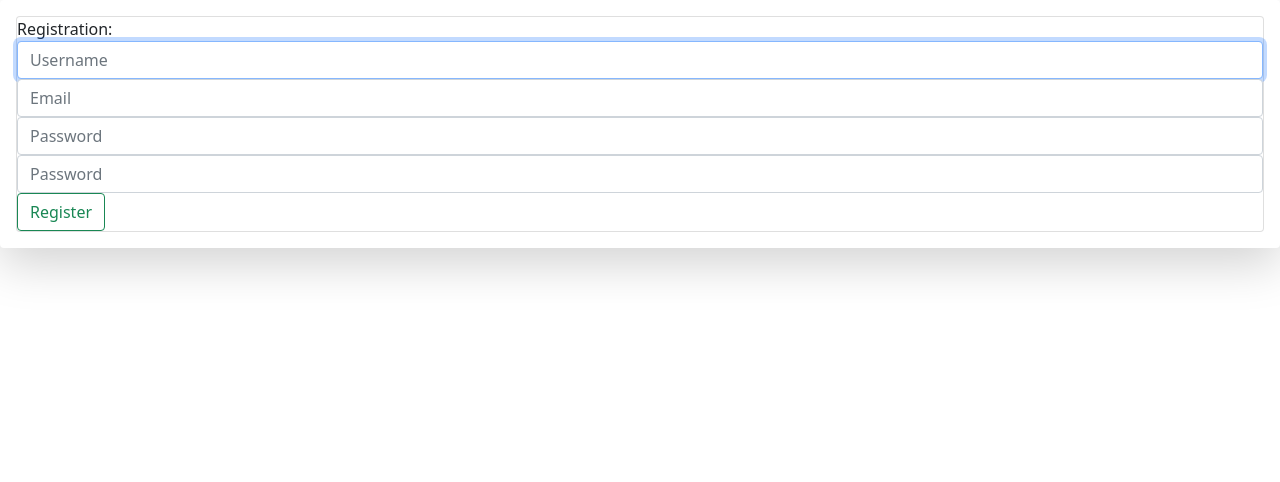
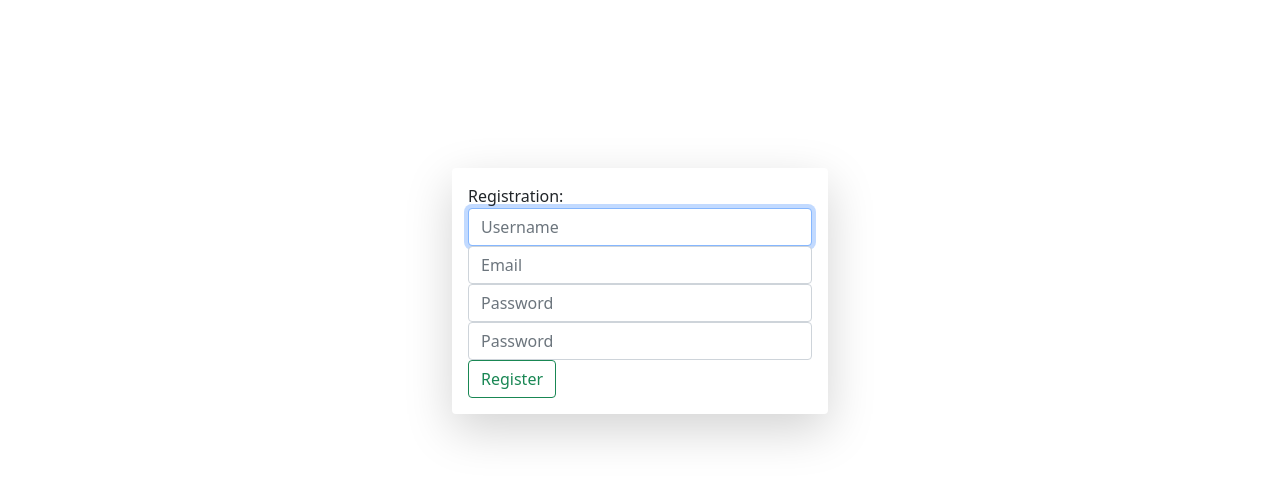
Before and after one commit to Simon-Tinchurin/task_manager, a Django app: page /register/ in a window 1280 px wide. Shown: the top 482 px of the page. Run offline with Django 4.2, Linux system fonts and the light colour scheme; some libraries are stand-ins or nearby versions.

Commit message:
login and register pages

```diff
--- a/tasks/templates/register.html
+++ b/tasks/templates/register.html
@@ -1,9 +1,15 @@
 {% load widget_tweaks %}
 {% include 'base.html' %}
-
-<form class="login-form shadow-lg p-3 mb-5 bg-body rounded"
-      method="POST" autocomplete="off">
-    <div class="card">
+<br>
+<br>
+<br>
+<br>
+<br>
+<br>
+<br>
+<div class="container-sm" style="width: 400px;">
+    <form class="login-form shadow-lg p-3 mb-5 bg-body rounded"
+          method="POST" autocomplete="off">
         Registration:
         {% csrf_token %}
         {% render_field form.username placeholder="Username" class+="form-control"%}
@@ -14,5 +20,5 @@
             <input type="submit" class="btn btn-outline-success" value="Register"
                    onclick="location.href='{% url 'register' %}'">
         </div>
-    </div>
-</form>
+    </form>
+</div>
```
Also changed, not shown: tasks/templates/login.html (+9 -3 lines).
